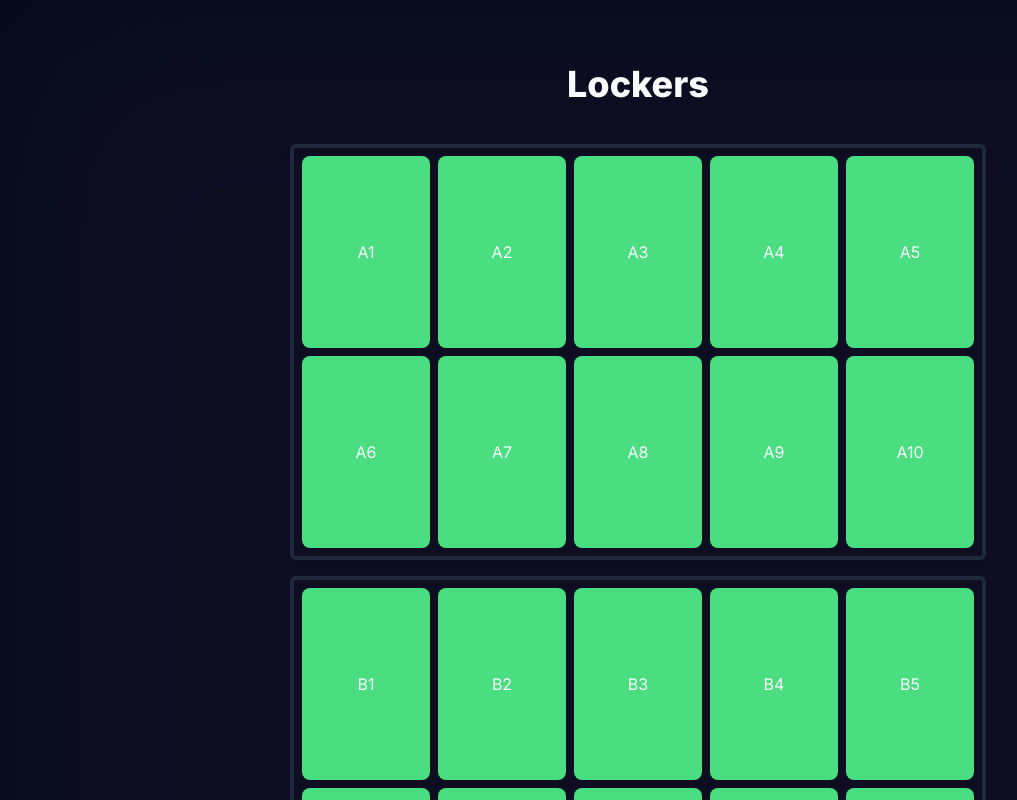
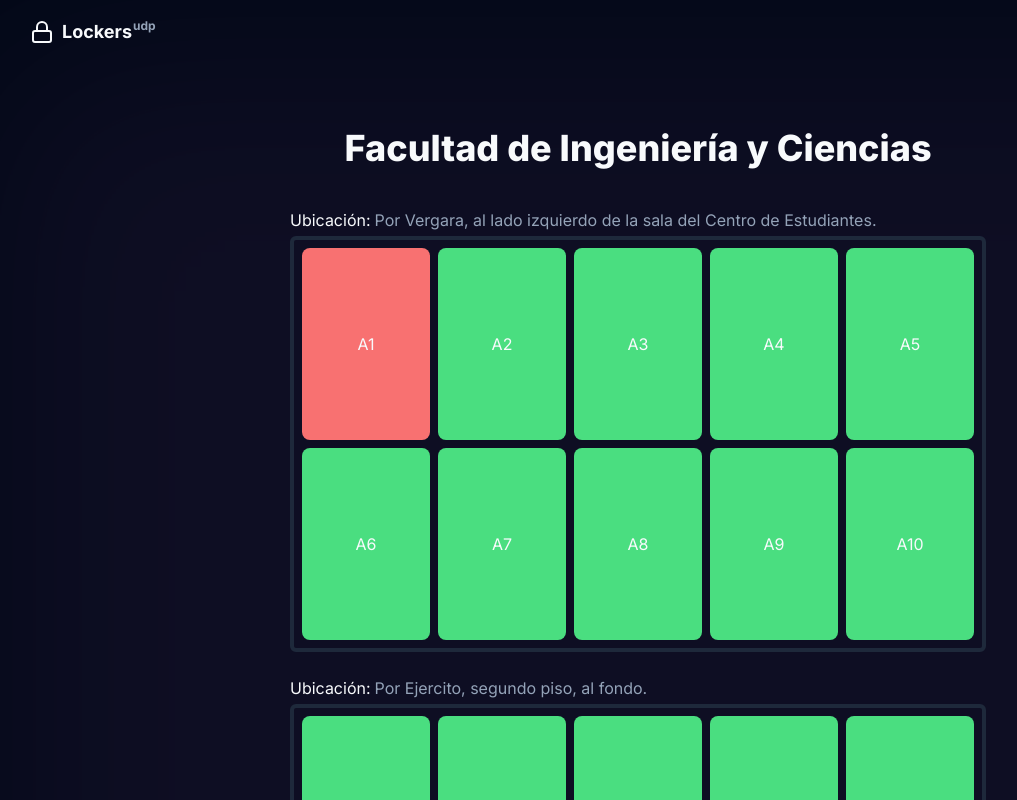
Before and after one commit to Jnkyns/lockers, a Next.js app: page / in a window 1280 px wide. Shown: the top 800 px of the page, without its empty margins (2-1019 px from the left). Built offline with nearby package versions, Linux system fonts and the light colour scheme.

Commit message:
style: navbar and details

```diff
--- a/src/app/(marketing)/page.tsx
+++ b/src/app/(marketing)/page.tsx
@@ -5,11 +5,13 @@ const data = {
   lockers: [
     {
       letter: "A",
+      location:
+        "Por Vergara, al lado izquierdo de la sala del Centro de Estudiantes.",
       slots: [
         {
           number: 1,
-          status: "free",
-          student: null,
+          status: "occupied",
+          student: "Bastián Avilés",
         },
         {
           number: 2,
@@ -60,6 +62,7 @@ const data = {
     },
     {
       letter: "B",
+      location: "Por Ejercito, segundo piso, al fondo.",
       slots: [
         {
           number: 1,
@@ -115,6 +118,7 @@ const data = {
     },
     {
       letter: "C",
+      location: "Por Ejercito, segundo piso, al fondo.",
       slots: [
         {
           number: 1,
@@ -175,15 +179,21 @@ export default function Home() {
     <main className="flex min-h-screen flex-col items-center justify-between py-14 px-24 relative">
       <div className="absolute -z-10 inset-0 bg-fuchsia-400 bg-[size:20px_20px] opacity-5 blur-[100px]"></div>
       <div className="p-2 mb-8">
-        <h1 className="text-4xl font-extrabold">Lockers</h1>
+        <h1 className="text-4xl font-extrabold">
+          Facultad de Ingeniería y Ciencias
+        </h1>
       </div>
-      <div className="flex flex-col space-y-4">
+      <div className="flex flex-col space-y-6">
         {data.lockers.map((locker, index) => (
-          <div
-            key={index}
-            className="flex flex-col justify-center items-center border-4 p-2 rounded-md shadow-lg"
-          >
-            <div className="grid gap-2 grid-cols-5">
+          <div key={index} className="space-y-1">
+            <div className="flex space-x-1">
+              <h2>Ubicación:</h2>
+              <p className="text-muted-foreground">{locker.location}</p>
+            </div>
+            <div
+              key={index}
+              className="grid gap-2 border-4 p-2 rounded-md grid-cols-5"
+            >
               {locker.slots.map((slot, index) => (
                 <Locker key={index} letter={locker.letter} slot={slot} />
               ))}
--- a/src/app/layout.tsx
+++ b/src/app/layout.tsx
@@ -1,7 +1,8 @@
 import type { Metadata } from "next";
 import { Inter } from "next/font/google";
 import "./globals.css";
-import { ThemeProvider } from "@/components/ui/ThemeProvider";
+import { ThemeProvider } from "@/components/ThemeProvider";
+import Navbar from "@/components/Navbar";
 
 const inter = Inter({ subsets: ["latin"] });
 
@@ -25,6 +26,7 @@ export default function RootLayout({
           enableSystem
           disableTransitionOnChange
         >
+          <Navbar />
           {children}
         </ThemeProvider>
       </body>
--- a/src/components/Locker.tsx
+++ b/src/components/Locker.tsx
@@ -10,7 +10,7 @@ type Props = {
   slot: {
     number: number;
     status: string;
-    //status: "free" | "occupied";
+    //status: "free" | "occupied" | "reserved";
     student: string | null;
   };
 };
--- /dev/null
+++ b/src/components/Navbar.tsx
@@ -0,0 +1,55 @@
+"use client";
+
+//import type { UserProps } from "@/types/user";
+
+import Link from "next/link";
+
+import { cn } from "@/lib/utils";
+import { buttonVariants } from "./ui/button";
+import { Lock, LogIn } from "lucide-react";
+//import { UserAccountNav } from "./UserAccountNav";
+
+//import { useSession } from "next-auth/react";
+
+/* type Props = {
+  user: UserProps | null;
+}; */
+
+export default function Navbar() {
+  //const { data: session } = useSession();
+
+  return (
+    <header className="container z-40">
+      <div className="flex h-16 items-center justify-between py-6">
+        <div className="flex gap-6 md:gap-10">
+          <Link
+            className="flex flex-row items-center justify-center space-x-2"
+            href="/"
+          >
+            <Lock className="size-6" />
+            <div className="space-x-px flex flex-row">
+              <span className="hidden text-lg font-bold sm:inline-block">
+                Lockers
+              </span>
+              <div className="hidden sm:flex w-8 items-start justify-start">
+                <span className="font-bold text-muted-foreground text-xs">
+                  udp
+                </span>
+              </div>
+            </div>
+          </Link>
+        </div>
+        <Link
+          href="/login"
+          className={cn(
+            buttonVariants({ variant: "secondary", size: "sm" }),
+            "px-4, gap-2 hidden"
+          )}
+        >
+          <LogIn className="h-4 w-4" />
+          Login
+        </Link>
+      </div>
+    </header>
+  );
+}
```
Also changed, not shown: src/components/ThemeProvider.tsx (renamed from src/components/ui/ThemeProvider.tsx).
